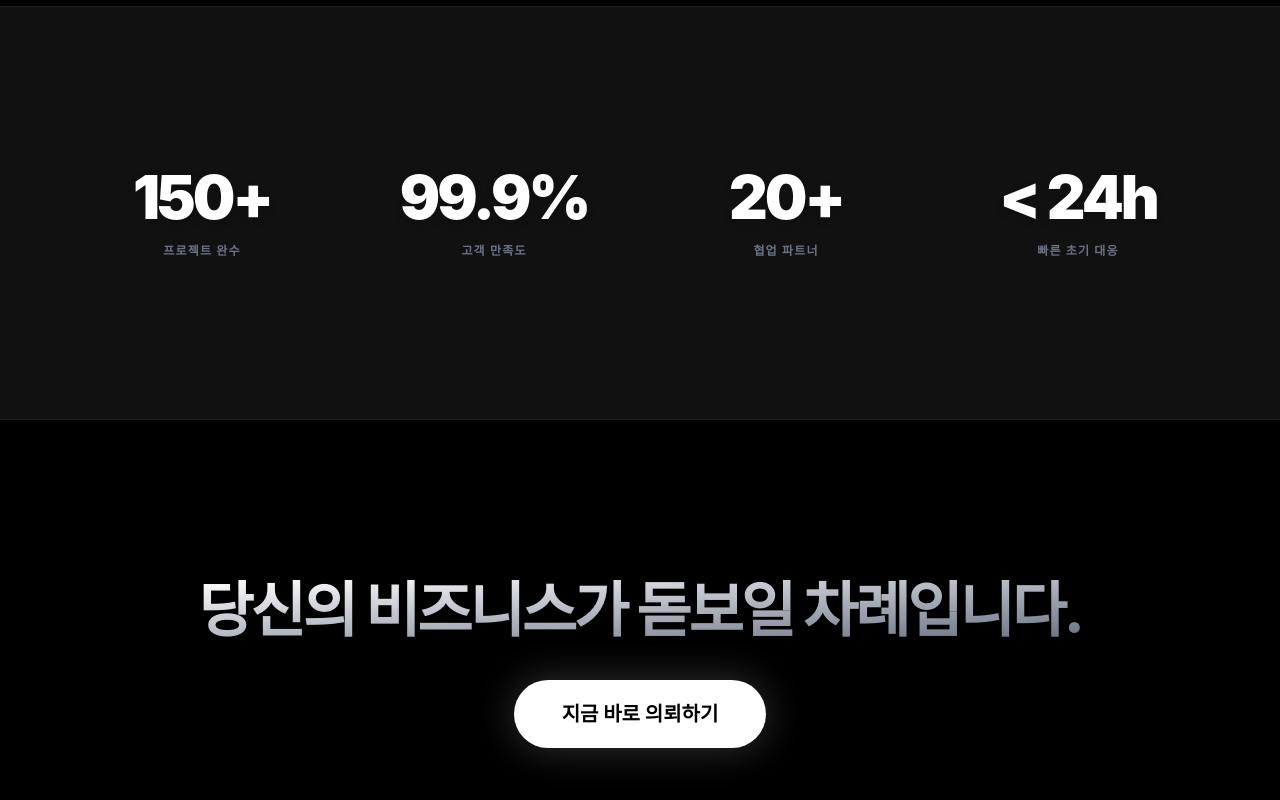
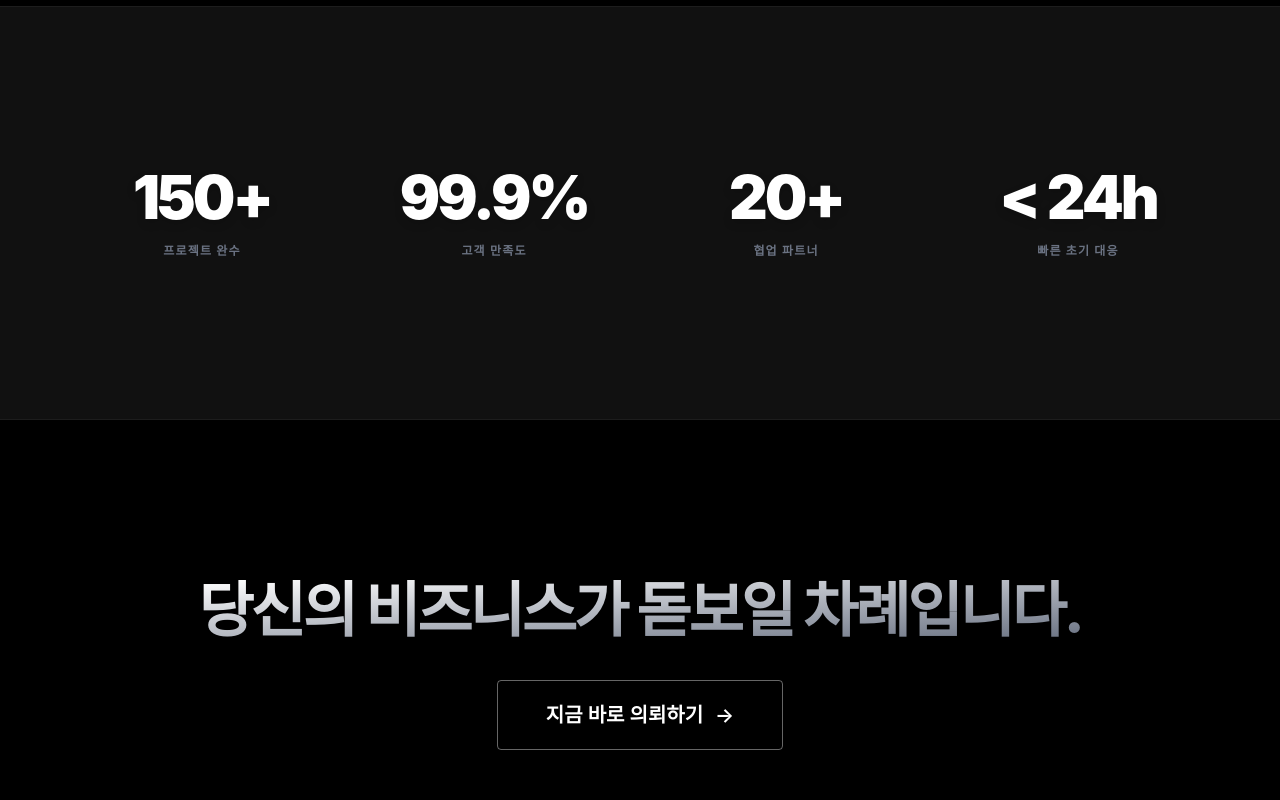
Before and after one commit to POPCORNLAB/TEST1, a Next.js app: page / in a window 1280 px wide. Shown: the part 2192-2992 px from the top of the page. Built offline with nearby package versions, Linux system fonts and the light colour scheme; a web font is replaced by a local one.

Commit message:
Restyle footer CTA as outlined button with white/silver/white states
Co-Authored-By: Claude Opus 5.5 <noreply@anthropic.com>
Claude-Session: https://claude.ai/code/session_018JF4H9aUDMuKnCchXGFecK

```diff
--- a/app/page.tsx
+++ b/app/page.tsx
@@ -143,8 +143,9 @@ export default function Home() {
             <h2 className="text-4xl md:text-6xl font-extrabold tracking-tighter mb-10 text-transparent bg-clip-text bg-gradient-to-br from-white to-gray-500">
               당신의 비즈니스가<br className="md:hidden" /> 돋보일 차례입니다.
             </h2>
-            <Link href="/contact" className="inline-block bg-white text-black font-bold text-lg md:text-xl px-12 py-5 rounded-full hover:scale-105 transition-transform duration-300 shadow-[0_0_40px_rgba(255,255,255,0.2)]">
+            <Link href="/contact" className="inline-flex items-center gap-3 border border-white/40 text-white font-semibold text-lg md:text-xl px-12 py-5 rounded transition-colors duration-300 hover:border-gray-400 hover:text-gray-400 active:bg-white active:border-white active:text-black group">
               지금 바로 의뢰하기
+              <span className="group-hover:translate-x-1 transition-transform">→</span>
             </Link>
           </motion.div>
       </section>
```
